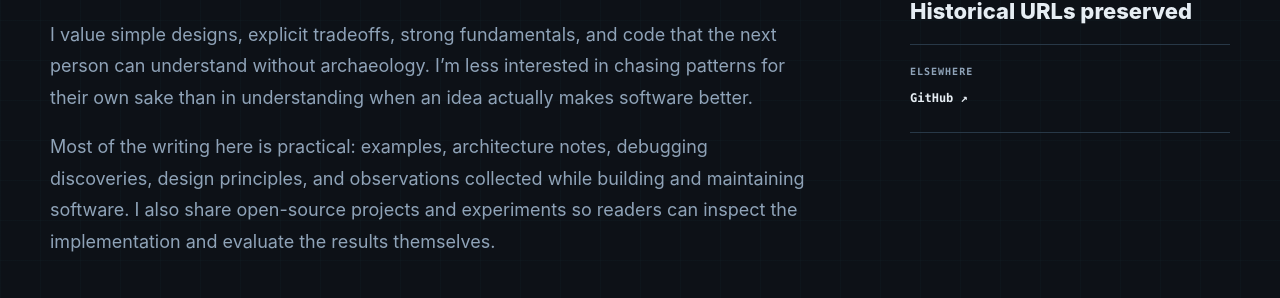
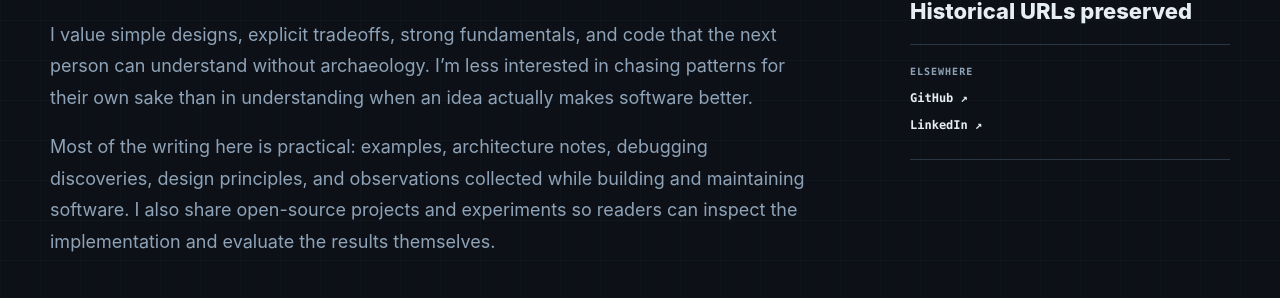
Before and after one commit to infoconex/coding-blog, a Jekyll site: the page built from about.md, in a window 1280 px wide and 900 px high, scrolled down 942 px. Shown: the part 438-736 px from the top of the window. Built offline with Jekyll 4.4.1, drawn with Linux system fonts in a browser that asks for light colours.

Commit message:
Connect LinkedIn profile to author links and structured data

```diff
--- a/_config.yml
+++ b/_config.yml
@@ -47,12 +47,15 @@ navigation:
 profile_links:
   - title: GitHub
     url: https://github.com/infoconex
+  - title: LinkedIn
+    url: https://www.linkedin.com/in/jim-scott-a57782177/
 
 # SEO/social defaults consumed by jekyll-seo-tag.
 social:
   name: Jim Scott
   links:
     - https://github.com/infoconex
+    - https://www.linkedin.com/in/jim-scott-a57782177/
 
 # Comments are deliberately disabled until GitHub Discussions + Giscus are
 # configured. Articles must also opt in with `comments: true`.
```
